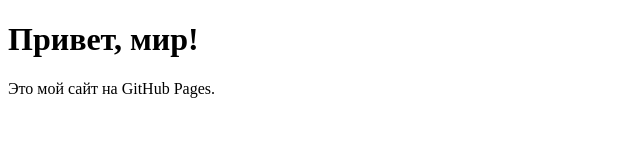
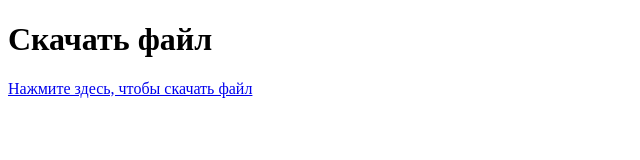
Before and after one commit to fufliik/fufliik.github.io, a plain HTML site: page index.html in a window 1280 px wide. Shown: the whole page, without its empty margins (0-640 px from the left). Drawn offline with Linux system fonts and the light colour scheme.

Commit message:
Update index.html

```diff
--- a/index.html
+++ b/index.html
@@ -1,11 +1,11 @@
 <!DOCTYPE html>
-<html>
+<html lang="ru">
 <head>
   <meta charset="UTF-8">
-  <title>Добро пожаловать!</title>
+  <title>Скачать файл</title>
 </head>
 <body>
-  <h1>Привет, мир!</h1>
-  <p>Это мой сайт на GitHub Pages.</p>
+  <h1>Скачать файл</h1>
+  <p><a href="file.zip" download>Нажмите здесь, чтобы скачать файл</a></p>
 </body>
 </html>
```
